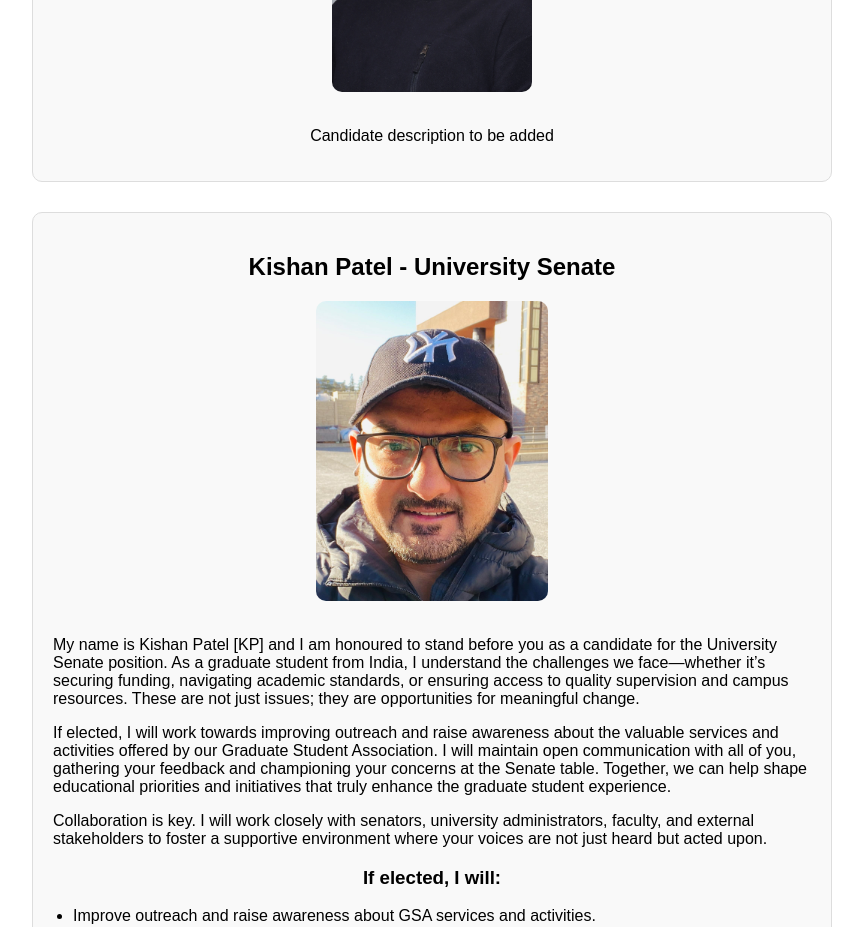
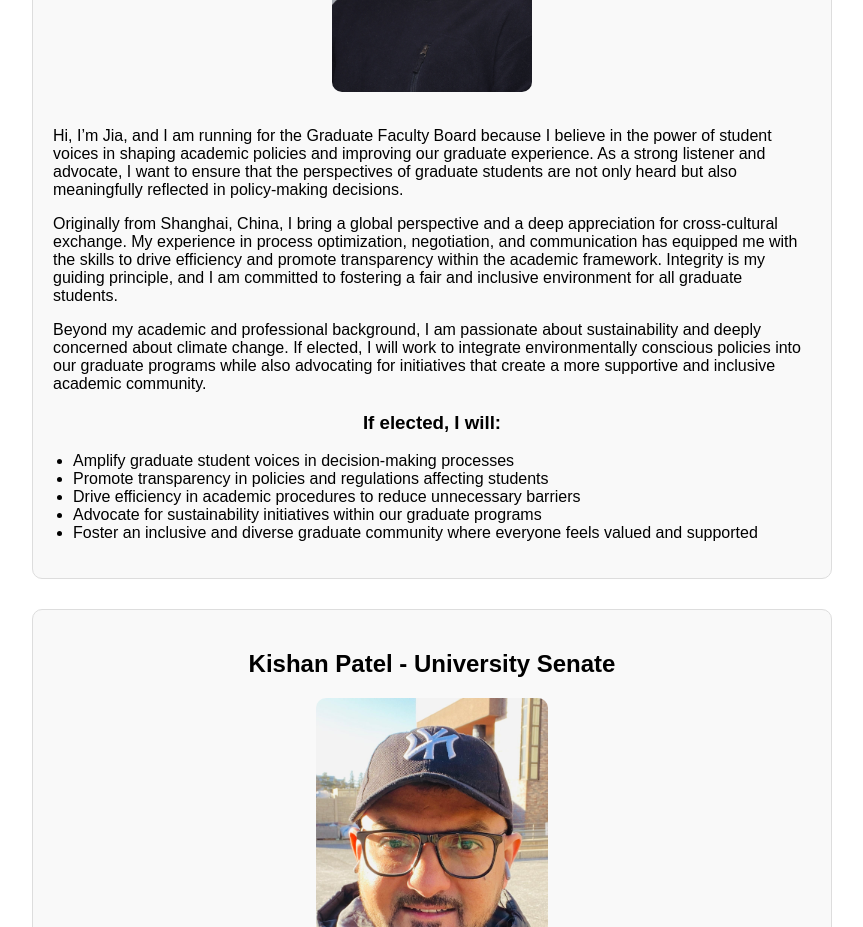
Before and after one commit to Elensbagira/Carleton_GSA_Elections, a plain HTML site: page index.html in a window 1280 px wide. Shown: the part 5340-6267 px from the top of the page, without its empty margins (208-1071 px from the left). Drawn offline with Linux system fonts and the light colour scheme.

Commit message:
Update index.html

```diff
--- a/index.html
+++ b/index.html
@@ -162,7 +162,20 @@
     <div class="candidate">
         <h2>Jia Shao - Graduate Faculty Board</h2>
         <img src="Jia.jpg" alt="Jia">
-        <p>Candidate description to be added</p>
+        <div class="candidate-bio">
+            <p>Hi, I’m Jia, and I am running for the Graduate Faculty Board because I believe in the power of student voices in shaping academic policies and improving our graduate experience. As a strong listener and advocate, I want to ensure that the perspectives of graduate students are not only heard but also meaningfully reflected in policy-making decisions.</p>
+            <p>Originally from Shanghai, China, I bring a global perspective and a deep appreciation for cross-cultural exchange. My experience in process optimization, negotiation, and communication has equipped me with the skills to drive efficiency and promote transparency within the academic framework. Integrity is my guiding principle, and I am committed to fostering a fair and inclusive environment for all graduate students.</p>
+            <p>Beyond my academic and professional background, I am passionate about sustainability and deeply concerned about climate change. If elected, I will work to integrate environmentally conscious policies into our graduate programs while also advocating for initiatives that create a more supportive and inclusive academic community.</p>
+        </div>
+        <h3>If elected, I will:</h3>
+        <ul>
+            <li>Amplify graduate student voices in decision-making processes</li>
+            <li>Promote transparency in policies and regulations affecting students</li>
+            <li>Drive efficiency in academic procedures to reduce unnecessary barriers
+</li>
+            <li>Advocate for sustainability initiatives within our graduate programs</li>
+            <li>Foster an inclusive and diverse graduate community where everyone feels valued and supported</li>
+        </ul>
     </div>
 
     <div class="candidate">
```
